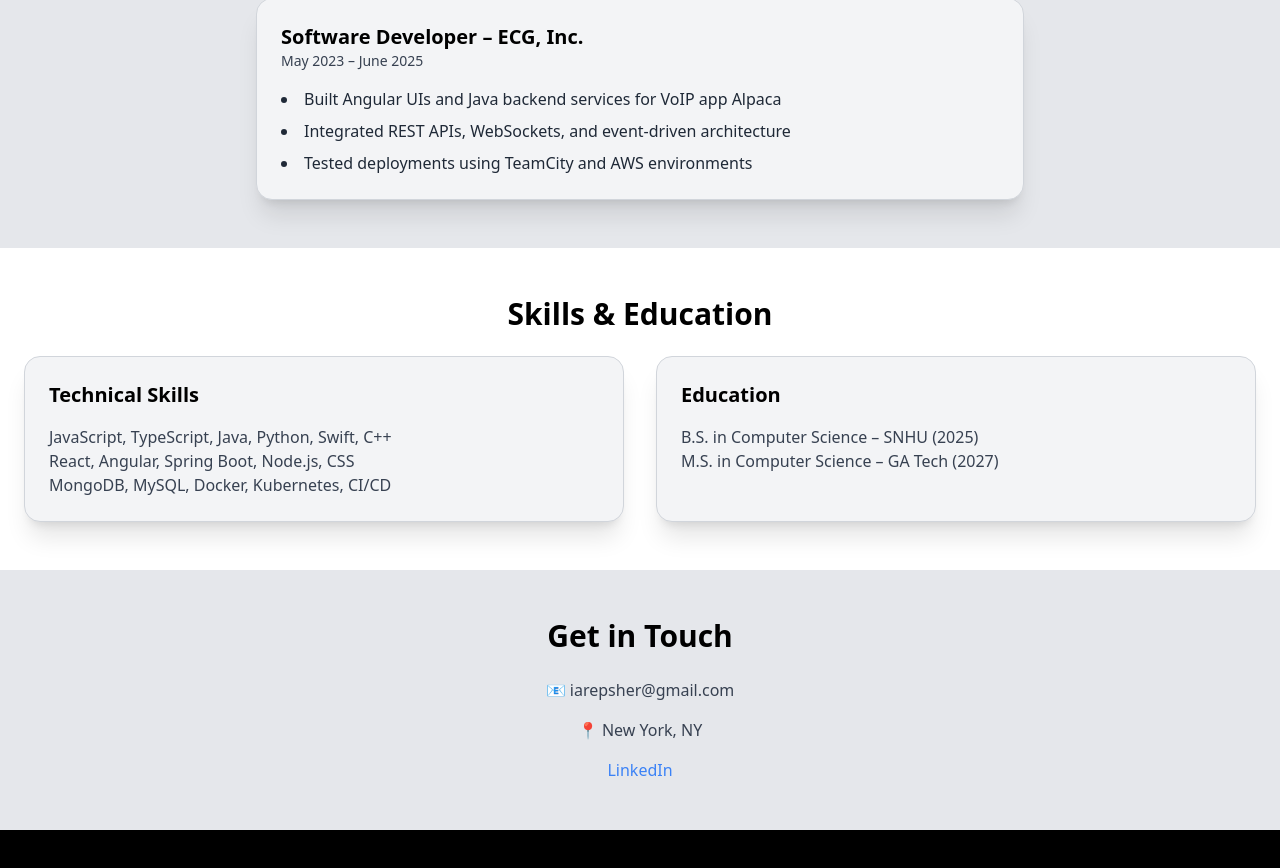
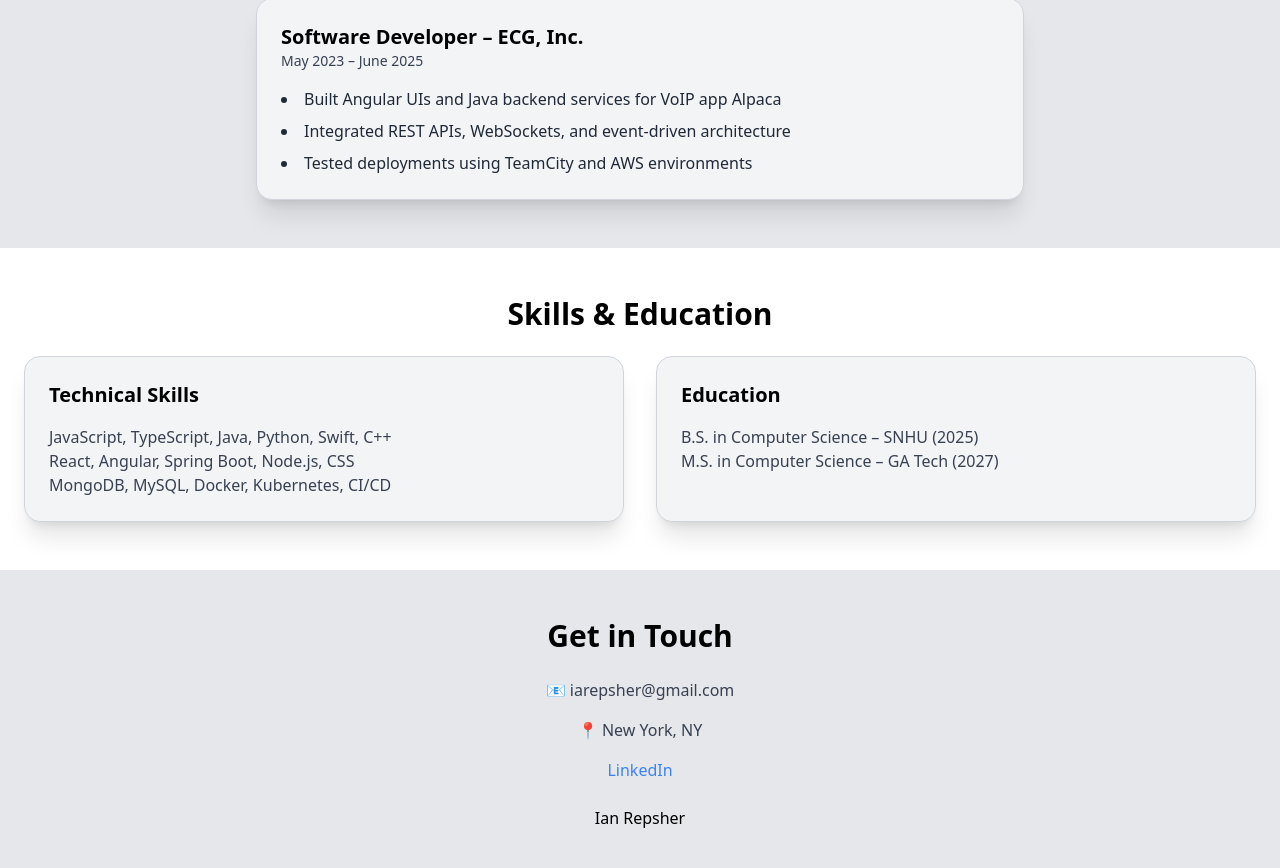
Before and after one commit to Eselin1/ian-portfolio, a React (Vite) app: page / in a window 1280 px wide. Shown: the part 756-1624 px from the top of the page. Before the commit the page ends 1586 px from the top, so only its background shows below. Built offline with nearby package versions, Linux system fonts and the light colour scheme.

Commit message:
Update Portfolio.jsx
changed linkedin tag location

```diff
--- a/src/Portfolio.jsx
+++ b/src/Portfolio.jsx
@@ -112,11 +112,23 @@ export default function Portfolio() {
 
       {/* Contact */}
       <section className="px-6 py-12 bg-gray-200 dark:bg-gray-950 text-center">
-        <h2 className="text-3xl font-semibold mb-6">Get in Touch</h2>
-        <p className="text-gray-700 dark:text-gray-400 mb-4">📧 iarepsher@gmail.com</p>
-        <p className="text-gray-700 dark:text-gray-400 mb-4">📍 New York, NY</p>
-        <a href="https://linkedin.com/in/ianrepsher" className="text-blue-500 dark:text-blue-400 hover:underline">LinkedIn</a>
-      </section>
+  <h2 className="text-3xl font-semibold mb-6">Get in Touch</h2>
+  <p className="text-gray-700 dark:text-gray-400 mb-4">📧 iarepsher@gmail.com</p>
+  <p className="text-gray-700 dark:text-gray-400 mb-4">📍 New York, NY</p>
+  <a href="https://linkedin.com/in/ianrepsher" className="text-blue-500 dark:text-blue-400 hover:underline">LinkedIn</a>
+  <div className="flex justify-center mt-6">
+    <div className="LI-profile-badge"
+         data-version="v1"
+         data-size="medium"
+         data-locale="en_US"
+         data-type="horizontal"
+         data-theme="dark"
+         data-vanity="ianrepsher">
+      <a className="LI-simple-link" href='https://www.linkedin.com/in/ianrepsher?trk=profile-badge'>Ian Repsher</a>
+    </div>
+  </div>
+</section>
+<script src="https://platform.linkedin.com/badges/js/profile.js" async defer></script>
     </main>
   );
 }
```
